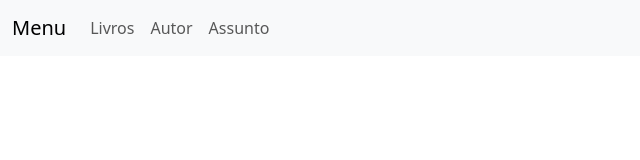
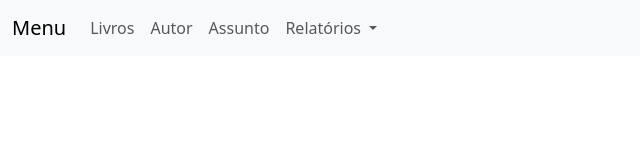
Before and after one commit to warnerribeiro/DesafioBasis, an Angular app in the folder frontend/: page / in a window 1280 px wide. Shown: the top 160 px of the page, without its empty margins (0-640 px from the left). Built offline with nearby package versions, Linux system fonts and the light colour scheme.

Commit message:
Adicionado relatorio no frontend

```diff
--- a/frontend/src/app/app.component.html
+++ b/frontend/src/app/app.component.html
@@ -10,6 +10,14 @@
         <a class="nav-link" aria-current="page" routerLink="/booklist">Livros</a>
         <a class="nav-link" routerLink="/authorlist">Autor</a>
         <a class="nav-link" routerLink="/subjectlist">Assunto</a>
+        <li class="nav-item dropdown">
+          <a class="nav-link dropdown-toggle" href="#" role="button" data-bs-toggle="dropdown" aria-expanded="false">
+            Relatórios
+          </a>
+          <ul class="dropdown-menu">
+            <li><a class="dropdown-item" href="http://warner-pc11/ReportServer/Pages/ReportViewer.aspx?%2fLibroAutores&rs:Command=Render&rc:Zoom=Page%20Width">Agrupador por Autor e Assunto</a></li>
+          </ul>
+        </li>
       </div>
     </div>
   </div>
```
